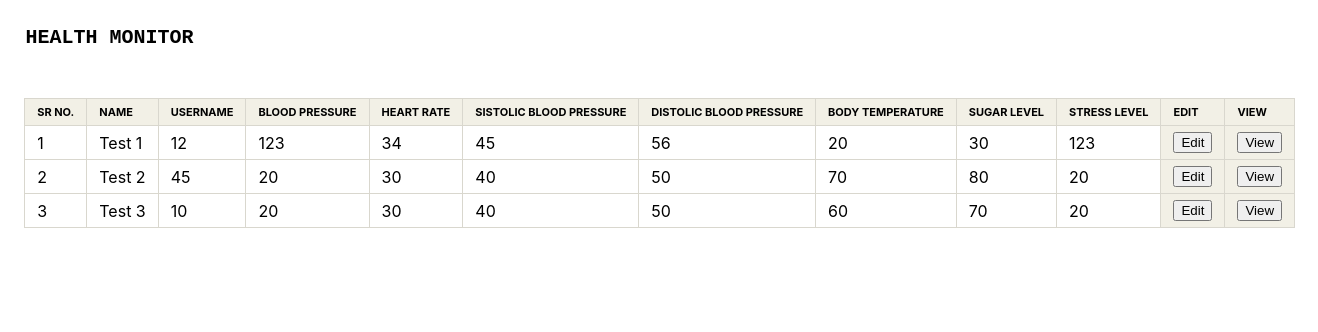
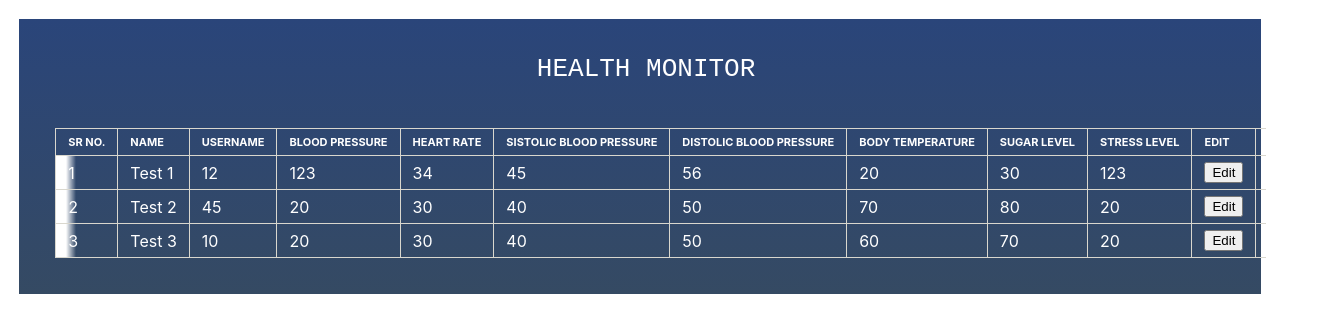
Before and after one commit to srujank1995/Health-Analytics, a React (Create React App) app: page / in a window 1280 px wide. Shown: the top 332 px of the page, 1318 px wide, since content can reach past the window. Built offline with nearby package versions, Linux system fonts and the light colour scheme.

Commit message:
CSS file edithealthrecord

```diff
--- a/src/App.module.scss
+++ b/src/App.module.scss
@@ -1,7 +1,14 @@
 .Heading-main{
     padding: 1%;
-    margin: 1%;
-    font-size:x-large;
+    margin: 1.5%;
+
+    background-image: linear-gradient(to bottom, #2a457a, #354a63);
+    color: #FFFF;
+}
+.h2{
+    margin-left: 1%;
+    font-size:xx-large;
     font-family: monospace;
-    font-weight: 600;
+    font-weight: 300;
+    text-align: center;
 }
--- a/src/App.tsx
+++ b/src/App.tsx
@@ -6,10 +6,15 @@ function App() {
 
   return (
     <ContextHealthMainWrapper>
-      <h2 className={styless["Heading-main"]}>HEALTH MONITOR</h2>
-    <div className="App">
-      <ParentComponent/>
-    </div>
+      <div className={styless["Heading-main"]}>
+
+        <h2 className={styless['h2']}> HEALTH MONITOR</h2>
+        <ParentComponent/>
+      </div>
+
+
+
+
     </ContextHealthMainWrapper>
   );
 }
--- a/src/Components/EditData/EditHealthRecords.module.scss
+++ b/src/Components/EditData/EditHealthRecords.module.scss
@@ -1,7 +1,9 @@
 //************* Container CSS *********** //
 
 .Main-Container{
-  background-image: linear-gradient(to right, #141e30, #243b55);
+    height: 610px;
+    width: 95%;
+    margin-left: 10%;
 }
 
 //************* Label CSS *********** //
@@ -12,7 +14,8 @@
     padding: 5px;
     font-family: monospace;
     font-size: x-large;
-    font-weight: 600;
+    font-weight: 300;
+    color: #FFFFFF;
 }
 
 //************* Button CSS *********** //
@@ -29,7 +32,7 @@
   display: inline-flex;
   font-family: system-ui,-apple-system,system-ui,"Helvetica Neue",Helvetica,Arial,sans-serif;
   font-size: 16px;
-  font-weight: 600;
+  font-weight: 500;
   justify-content: center;
   line-height: 1.25;
   margin-left: 3.5%;
--- a/src/Components/EditData/EditHealthRecords.tsx
+++ b/src/Components/EditData/EditHealthRecords.tsx
@@ -15,7 +15,10 @@ import styless from "./EditHealthRecords.module.scss";
 const EditHealthRecords = () => {
   const { editUserData } = useContext(ContextHealthMain);
   return (
-    <div className={styless['Main-Container']}>
+    <div className={styless["Main-Container"]}>
+      <h2>
+        HEALTH UPDATE
+      </h2>
       <ol className={styless["label-Main"]}>
         <li>
           {editUserData.BP.name} : {editUserData.BP.value}
@@ -45,10 +48,14 @@ const EditHealthRecords = () => {
       <label className={styless["label-Main"]}>Name:-{editUserData.name}</label>
       <br></br>
       <br></br>
-      <input className={styless['Input-Main']} type="number" placeholder="Enter Value" />
+      <input
+        className={styless["Input-Main"]}
+        type="number"
+        placeholder="Enter Value"
+      />
       <br></br>
       <br></br>
-      <select id="health" className={styless['Select-Main']}>
+      <select id="health" className={styless["Select-Main"]}>
         <option value={Update_BP}>{editUserData.BP.name}</option>
         <option value={Update_HR}>{editUserData.HR.name}</option>
         <option value={Update_SBP}>{editUserData.SBP.name}</option>
@@ -59,7 +66,9 @@ const EditHealthRecords = () => {
       </select>
       <br></br>
       <br></br>
-      <button type="button" className={styless["Btn-Main"]}>Submit Details</button>
+      <button type="button" className={styless["Btn-Main"]}>
+        Submit Details
+      </button>
     </div>
   );
 };
--- a/src/Components/Table-Structure/TableStruct.module.scss
+++ b/src/Components/Table-Structure/TableStruct.module.scss
@@ -46,7 +46,7 @@
     font-size: 11px;
     text-align: left;
     text-transform: uppercase;
-    background: #f2f0e6;
+
   }
 
   .Table-Main th,
```
